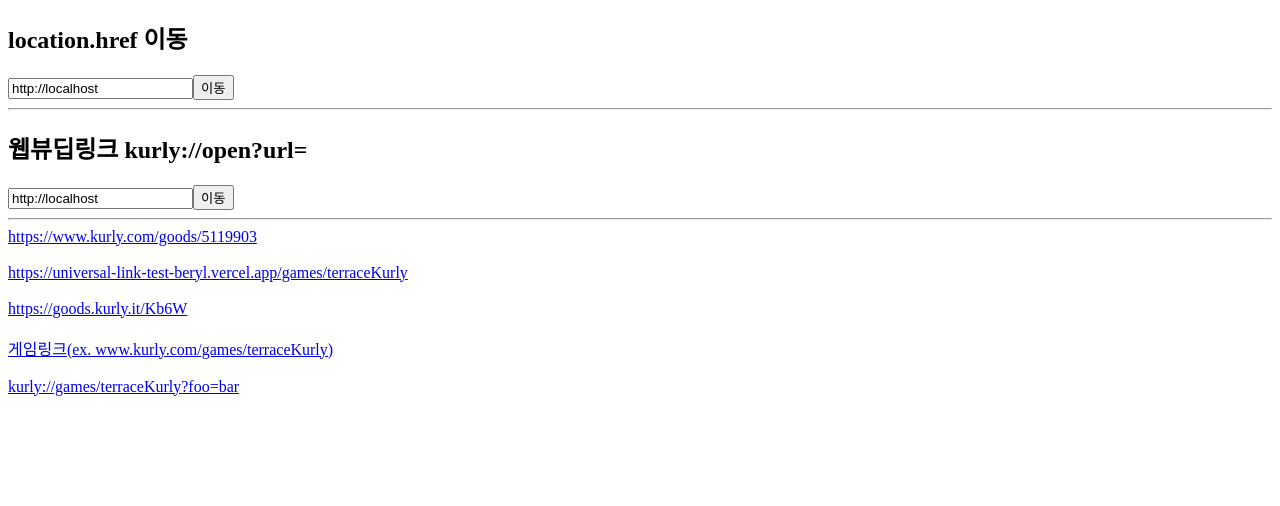
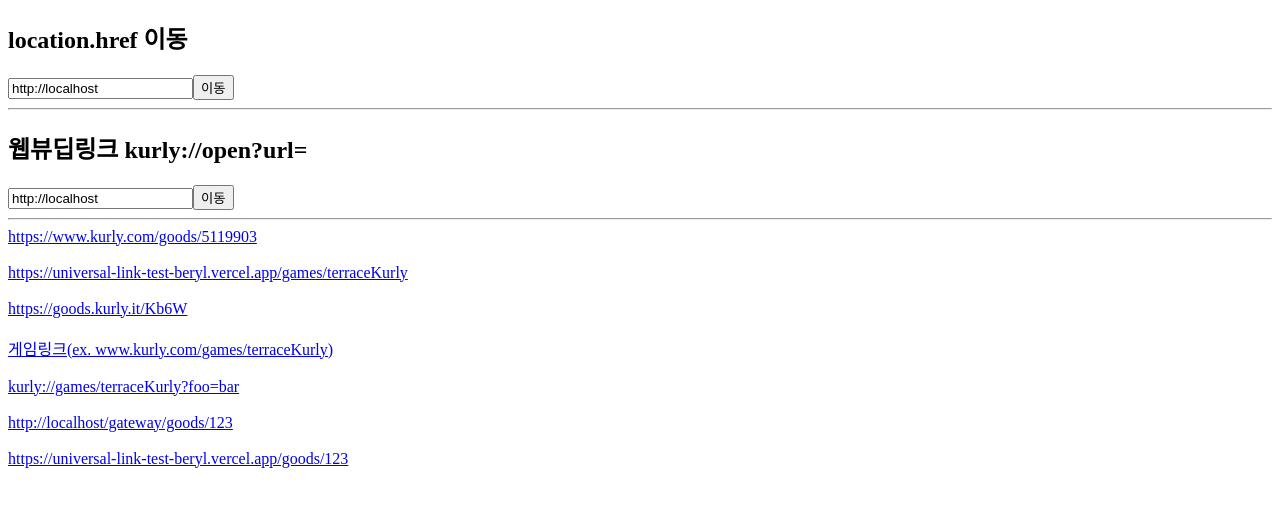
Before and after one commit to gumab/test-app-next, a Next.js app: page / in a window 1280 px wide. Shown: the top 506 px of the page. Built offline with nearby package versions, Linux system fonts and the light colour scheme.

Commit message:
테스트 링크 추가

```diff
--- a/pages/index.tsx
+++ b/pages/index.tsx
@@ -55,6 +55,12 @@
                 <br />
                 <br />
                 <a href="kurly://games/terraceKurly?foo=bar">kurly://games/terraceKurly?foo=bar</a>
+                <br />
+                <br />
+                <a href={currentHost+'/gateway/goods/123'}>{currentHost+'/gateway/goods/123'}</a>
+                <br />
+                <br />
+                <a href="https://universal-link-test-beryl.vercel.app/goods/123">https://universal-link-test-beryl.vercel.app/goods/123</a>
             </main>
 
             <footer></footer>
```
